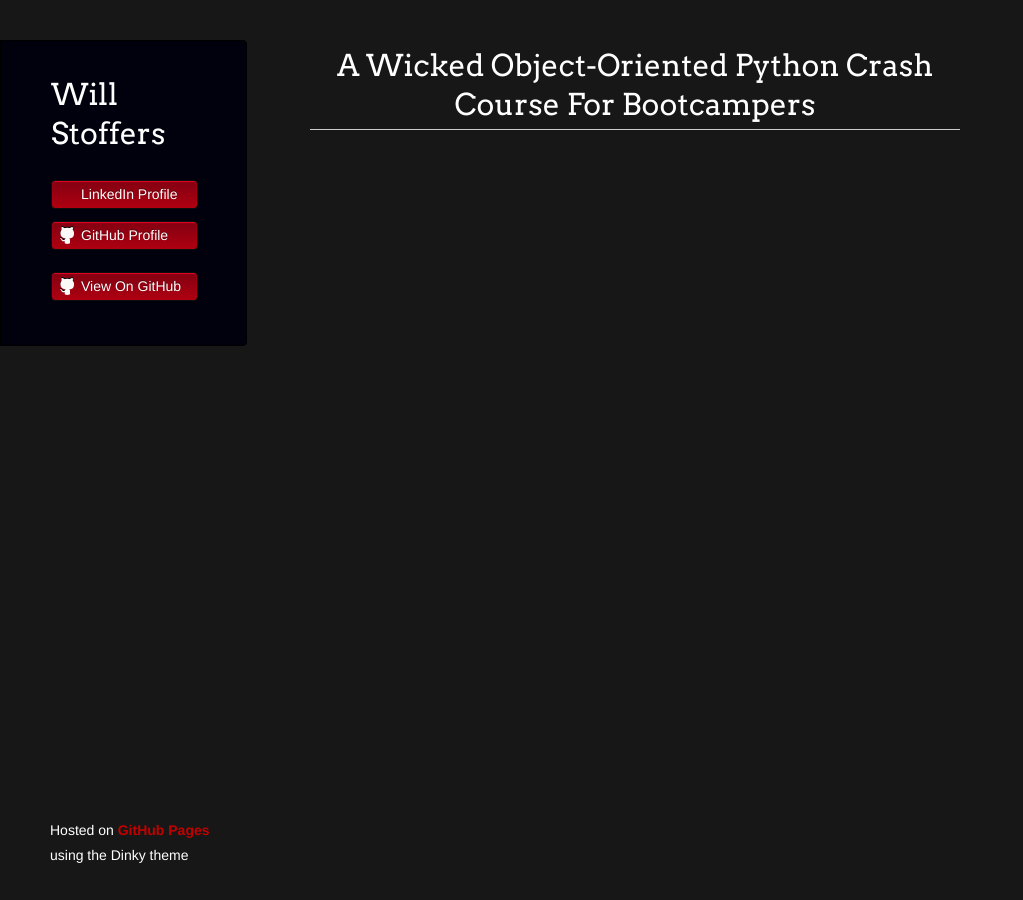
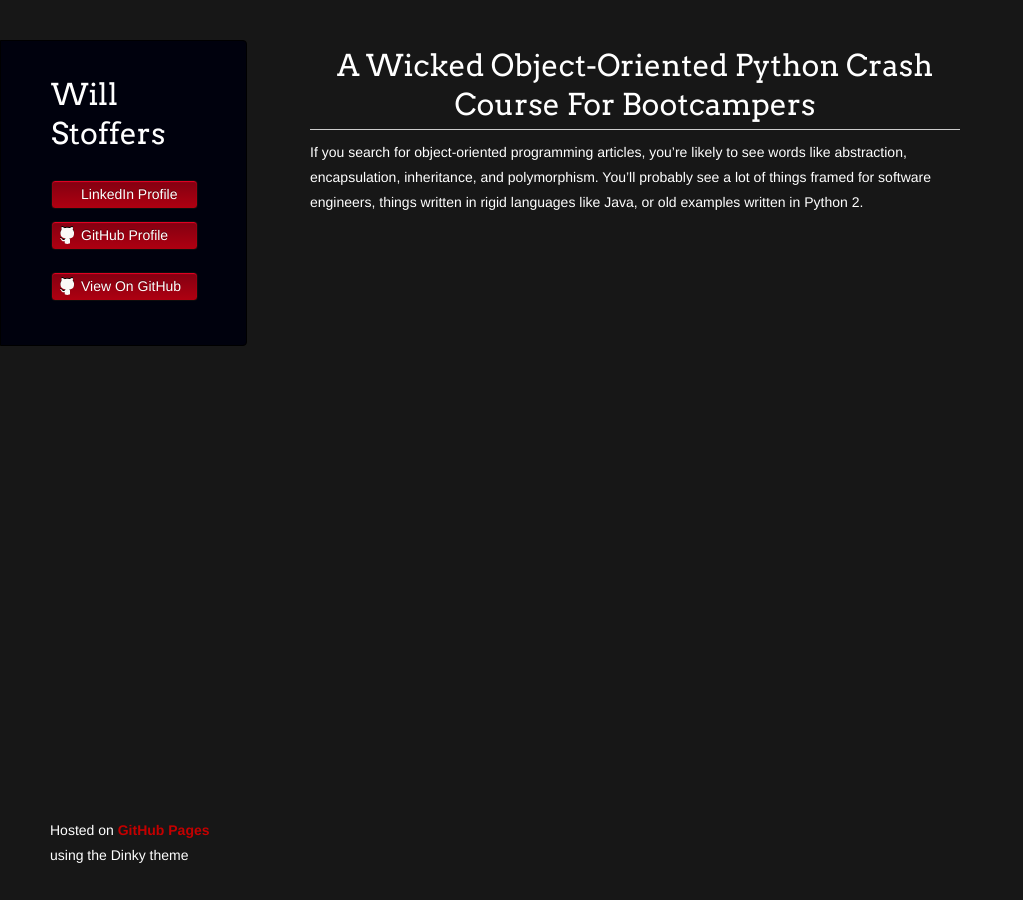
Before and after one commit to wstoffers/wstoffers.github.io, a Jekyll site: the page built from wickedoop/index.md, in a window 1280 px wide. Shown: the whole page, without its empty margins (0-1023 px from the left). Built offline with Jekyll 4.4.1, drawn with Linux system fonts in a browser that asks for light colours; our own code applies the rules of GitHub Pages for plain Markdown files; a script that is not in the unit is left out; the repository's description, which GitHub fills in, is left out.

Commit message:
Adding intro

```diff
--- a/wickedoop/index.md
+++ b/wickedoop/index.md
@@ -1 +1,3 @@
 <h1 align="center">A Wicked Object-Oriented Python Crash Course For Bootcampers</h1>
+
+If you search for object-oriented programming articles, you're likely to see words like abstraction, encapsulation, inheritance, and polymorphism. You'll probably see a lot of things framed for software engineers, things written in rigid languages like Java, or old examples written in Python 2.
```
